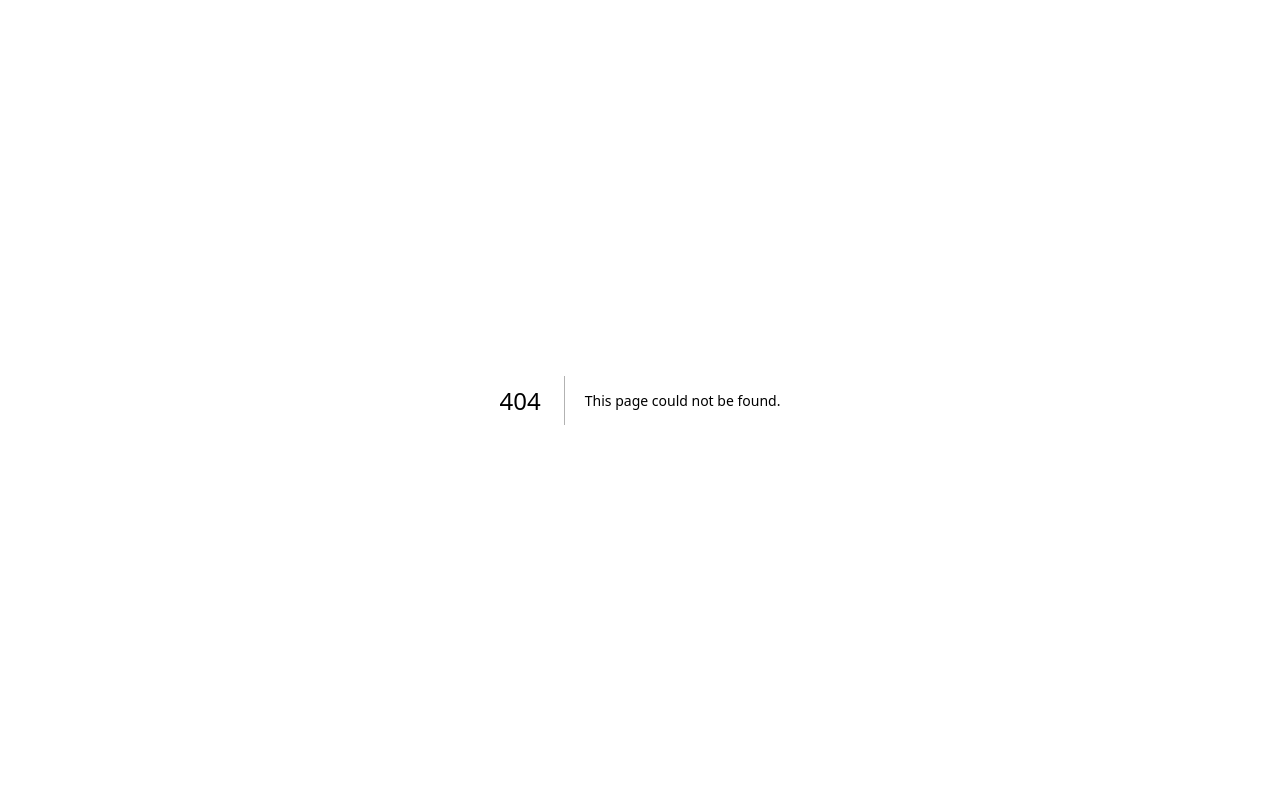
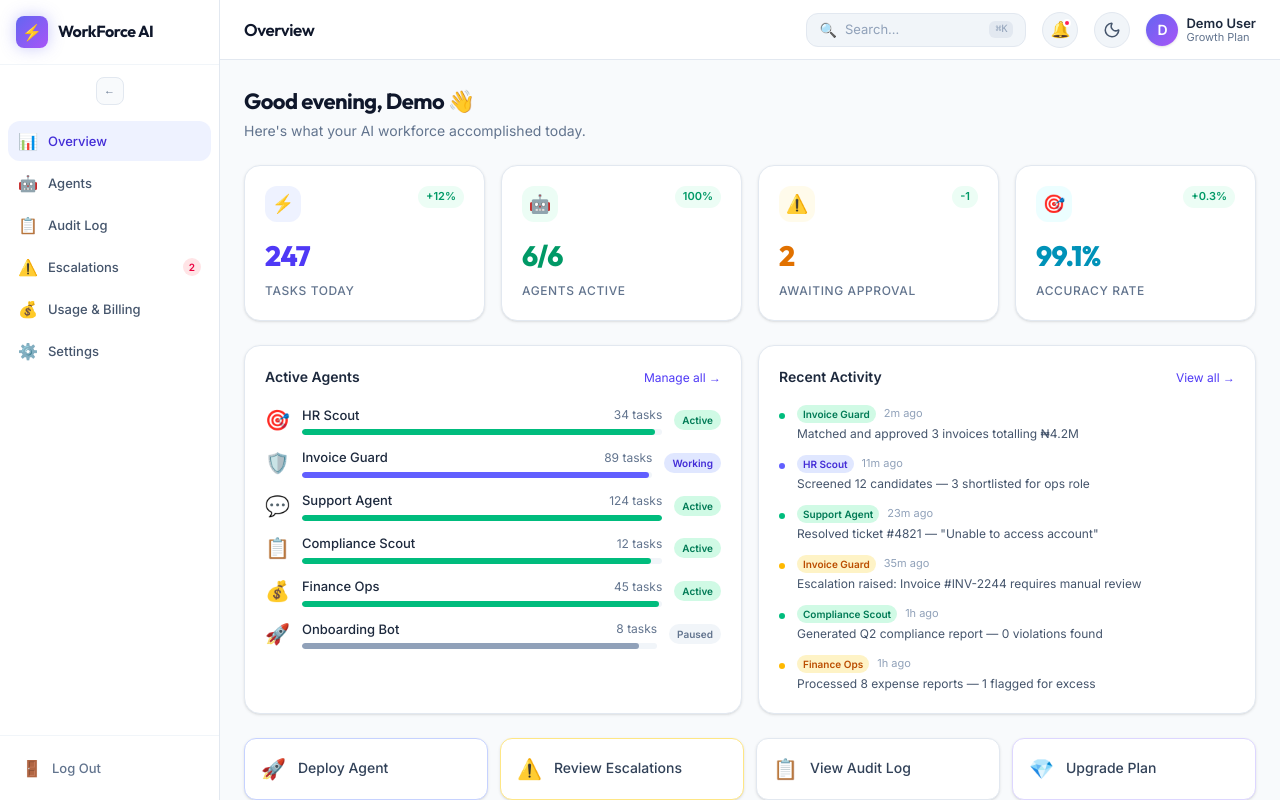
Before and after one commit to Pipe7-sudo/Agentic, a Next.js app in the folder frontend/: page /dashboard in a window 1280 px wide. Before the commit this address had no page. Built offline with nearby package versions, Linux system fonts and the light colour scheme.

Commit message:
feat(dashboard): add Overview page with stat cards, agents, and activity feed

```diff
--- /dev/null
+++ b/frontend/src/app/(dashboard)/dashboard/page.tsx
@@ -0,0 +1,127 @@
+const STATS = [
+  { label: 'Tasks Today',       value: '247',   delta: '+12%', color: 'text-indigo-600 dark:text-indigo-400',  bg: 'bg-indigo-50 dark:bg-indigo-500/10',  icon: '⚡' },
+  { label: 'Agents Active',     value: '6/6',   delta: '100%', color: 'text-emerald-600 dark:text-emerald-400', bg: 'bg-emerald-50 dark:bg-emerald-500/10', icon: '🤖' },
+  { label: 'Awaiting Approval', value: '2',     delta: '-1',   color: 'text-amber-600 dark:text-amber-400',    bg: 'bg-amber-50 dark:bg-amber-500/10',    icon: '⚠️' },
+  { label: 'Accuracy Rate',     value: '99.1%', delta: '+0.3%',color: 'text-cyan-600 dark:text-cyan-500',      bg: 'bg-cyan-50 dark:bg-cyan-500/10',      icon: '🎯' },
+];
+
+const AGENTS = [
+  { name: 'HR Scout',         icon: '🎯', tasks: 34,  status: 'Active',  rate: 98,  color: 'bg-emerald-500' },
+  { name: 'Invoice Guard',    icon: '🛡️', tasks: 89,  status: 'Working', rate: 99,  color: 'bg-indigo-500'  },
+  { name: 'Support Agent',    icon: '💬', tasks: 124, status: 'Active',  rate: 100, color: 'bg-emerald-500' },
+  { name: 'Compliance Scout', icon: '📋', tasks: 12,  status: 'Active',  rate: 97,  color: 'bg-emerald-500' },
+  { name: 'Finance Ops',      icon: '💰', tasks: 45,  status: 'Active',  rate: 99,  color: 'bg-emerald-500' },
+  { name: 'Onboarding Bot',   icon: '🚀', tasks: 8,   status: 'Paused',  rate: 95,  color: 'bg-slate-400'   },
+];
+
+const ACTIVITY = [
+  { time: '2m ago',  agent: 'Invoice Guard',    msg: 'Matched and approved 3 invoices totalling ₦4.2M', type: 'success' },
+  { time: '11m ago', agent: 'HR Scout',         msg: 'Screened 12 candidates — 3 shortlisted for ops role', type: 'info' },
+  { time: '23m ago', agent: 'Support Agent',    msg: 'Resolved ticket #4821 — "Unable to access account"', type: 'success' },
+  { time: '35m ago', agent: 'Invoice Guard',    msg: 'Escalation raised: Invoice #INV-2244 requires manual review', type: 'warning' },
+  { time: '1h ago',  agent: 'Compliance Scout', msg: 'Generated Q2 compliance report — 0 violations found', type: 'success' },
+  { time: '1h ago',  agent: 'Finance Ops',      msg: 'Processed 8 expense reports — 1 flagged for excess', type: 'warning' },
+];
+
+const typeStyle: Record<string, string> = {
+  success: 'bg-emerald-100 dark:bg-emerald-500/15 text-emerald-700 dark:text-emerald-400',
+  info:    'bg-indigo-100 dark:bg-indigo-500/15 text-indigo-700 dark:text-indigo-400',
+  warning: 'bg-amber-100 dark:bg-amber-500/15 text-amber-700 dark:text-amber-400',
+};
+
+export default function DashboardPage() {
+  return (
+    <div className="flex flex-col gap-6 max-w-[1200px] mx-auto">
+      {/* Greeting */}
+      <div>
+        <h2 className="font-['Outfit'] text-[22px] font-bold text-slate-900 dark:text-white tracking-tight">Good evening, Demo 👋</h2>
+        <p className="text-sm text-slate-500 dark:text-slate-400 mt-0.5">Here&apos;s what your AI workforce accomplished today.</p>
+      </div>
+
+      {/* Stat Cards */}
+      <div className="grid grid-cols-2 lg:grid-cols-4 gap-4">
+        {STATS.map(s => (
+          <div key={s.label} className="bg-white dark:bg-[#080812] border border-slate-200 dark:border-white/[0.07] rounded-2xl p-5 shadow-sm dark:shadow-none">
+            <div className="flex items-start justify-between mb-3">
+              <span className={`w-9 h-9 rounded-xl ${s.bg} flex items-center justify-center text-lg`}>{s.icon}</span>
+              <span className="text-[11px] font-semibold text-emerald-600 dark:text-emerald-500 bg-emerald-50 dark:bg-emerald-500/10 px-2 py-0.5 rounded-full">{s.delta}</span>
+            </div>
+            <div className={`font-['Outfit'] text-[28px] font-extrabold tracking-tight ${s.color} mb-0.5`}>{s.value}</div>
+            <div className="text-[12px] text-slate-500 dark:text-slate-500 uppercase tracking-wider font-medium">{s.label}</div>
+          </div>
+        ))}
+      </div>
+
+      {/* Agents + Activity */}
+      <div className="grid grid-cols-1 xl:grid-cols-2 gap-4">
+        {/* Active Agents */}
+        <div className="bg-white dark:bg-[#080812] border border-slate-200 dark:border-white/[0.07] rounded-2xl p-5 shadow-sm dark:shadow-none">
+          <div className="flex items-center justify-between mb-4">
+            <h3 className="font-semibold text-[14px] text-slate-800 dark:text-slate-100">Active Agents</h3>
+            <a href="/agents" className="text-[12px] text-indigo-600 dark:text-indigo-400 hover:underline">Manage all →</a>
+          </div>
+          <div className="flex flex-col gap-3">
+            {AGENTS.map(a => (
+              <div key={a.name} className="flex items-center gap-3">
+                <span className="text-xl shrink-0">{a.icon}</span>
+                <div className="flex-1 min-w-0">
+                  <div className="flex items-center justify-between mb-1">
+                    <span className="text-[13px] font-medium text-slate-800 dark:text-slate-100">{a.name}</span>
+                    <span className="text-[12px] text-slate-500 dark:text-slate-400">{a.tasks} tasks</span>
+                  </div>
+                  <div className="h-1.5 rounded-full bg-slate-100 dark:bg-white/[0.07] overflow-hidden">
+                    <div className={`h-full rounded-full ${a.color} transition-all`} style={{ width: `${a.rate}%` }} />
+                  </div>
+                </div>
+                <span className={`text-[10px] font-bold px-2 py-0.5 rounded-full shrink-0 ${
+                  a.status === 'Active'  ? 'bg-emerald-100 dark:bg-emerald-500/15 text-emerald-700 dark:text-emerald-400' :
+                  a.status === 'Working' ? 'bg-indigo-100 dark:bg-indigo-500/15 text-indigo-700 dark:text-indigo-400' :
+                  'bg-slate-100 dark:bg-white/[0.07] text-slate-500 dark:text-slate-500'
+                }`}>{a.status}</span>
+              </div>
+            ))}
+          </div>
+        </div>
+
+        {/* Activity Feed */}
+        <div className="bg-white dark:bg-[#080812] border border-slate-200 dark:border-white/[0.07] rounded-2xl p-5 shadow-sm dark:shadow-none">
+          <div className="flex items-center justify-between mb-4">
+            <h3 className="font-semibold text-[14px] text-slate-800 dark:text-slate-100">Recent Activity</h3>
+            <a href="/audit-log" className="text-[12px] text-indigo-600 dark:text-indigo-400 hover:underline">View all →</a>
+          </div>
+          <div className="flex flex-col gap-3">
+            {ACTIVITY.map((a, i) => (
+              <div key={i} className="flex gap-3">
+                <span className={`w-1.5 h-1.5 rounded-full mt-2 shrink-0 ${
+                  a.type === 'success' ? 'bg-emerald-500' : a.type === 'warning' ? 'bg-amber-400' : 'bg-indigo-500'
+                }`} />
+                <div className="flex-1 min-w-0">
+                  <div className="flex items-center gap-2 mb-0.5">
+                    <span className={`text-[10px] font-semibold px-1.5 py-px rounded-full ${typeStyle[a.type]}`}>{a.agent}</span>
+                    <span className="text-[11px] text-slate-400 dark:text-slate-600">{a.time}</span>
+                  </div>
+                  <p className="text-[12px] text-slate-600 dark:text-slate-400 leading-[1.5]">{a.msg}</p>
+                </div>
+              </div>
+            ))}
+          </div>
+        </div>
+      </div>
+
+      {/* Quick Actions */}
+      <div className="grid grid-cols-2 md:grid-cols-4 gap-3">
+        {[
+          { label: 'Deploy Agent',       icon: '🚀', href: '/agents',      color: 'border-indigo-200 dark:border-indigo-500/20 hover:border-indigo-400 dark:hover:border-indigo-500/50' },
+          { label: 'Review Escalations', icon: '⚠️', href: '/escalations', color: 'border-amber-200 dark:border-amber-500/20 hover:border-amber-400 dark:hover:border-amber-500/50' },
+          { label: 'View Audit Log',     icon: '📋', href: '/audit-log',   color: 'border-slate-200 dark:border-white/[0.07] hover:border-slate-300 dark:hover:border-white/20' },
+          { label: 'Upgrade Plan',       icon: '💎', href: '/usage',       color: 'border-violet-200 dark:border-violet-500/20 hover:border-violet-400 dark:hover:border-violet-500/50' },
+        ].map(q => (
+          <a key={q.label} href={q.href} className={`bg-white dark:bg-[#080812] border ${q.color} rounded-xl p-4 flex items-center gap-3 text-sm font-medium text-slate-700 dark:text-slate-300 hover:text-slate-900 dark:hover:text-white transition-all shadow-sm dark:shadow-none no-underline group`}>
+            <span className="text-xl">{q.icon}</span>
+            <span className="leading-[1.3]">{q.label}</span>
+          </a>
+        ))}
+      </div>
+    </div>
+  );
+}
```
